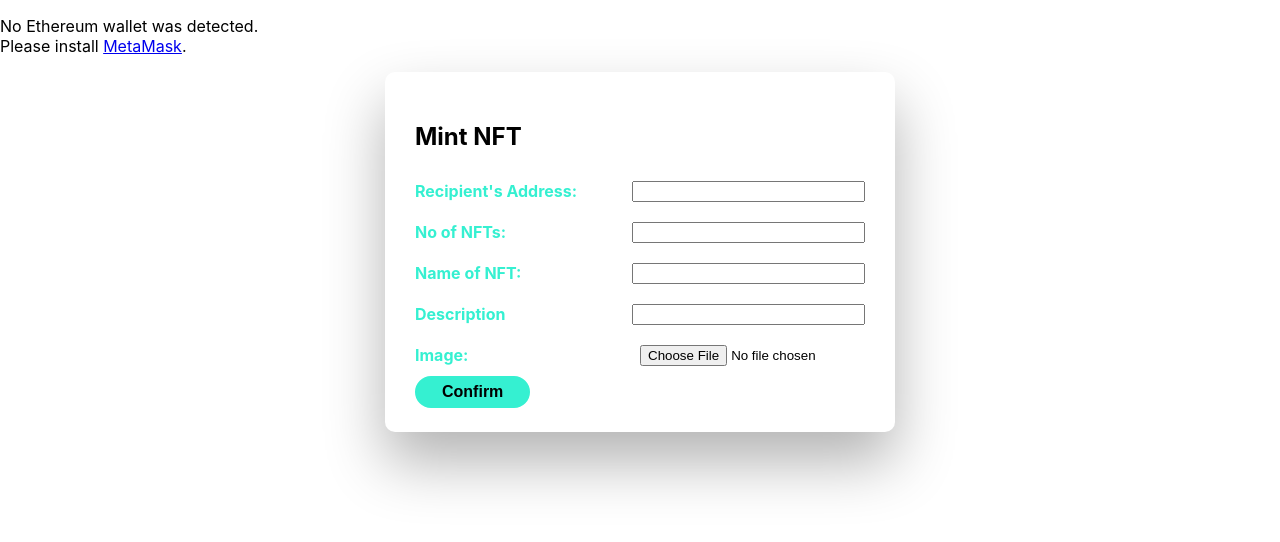
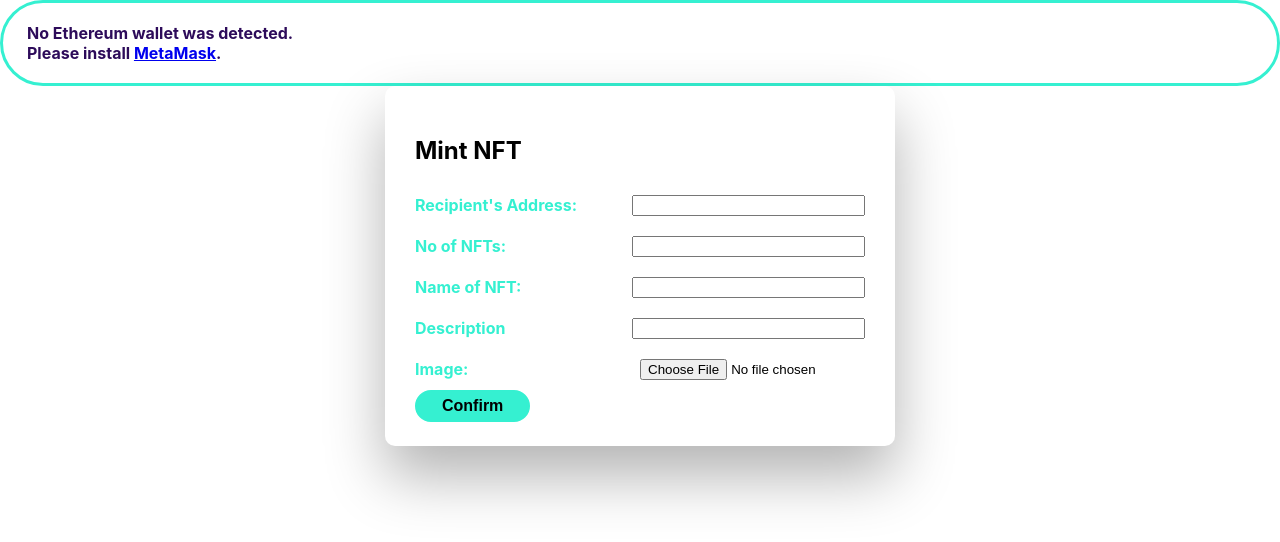
Before and after one commit to george-shammar/NFT-TASK, a React (Create React App) app: page / in a window 1280 px wide. Shown: the top 542 px of the page. Built offline with nearby package versions, Linux system fonts and the light colour scheme.

Commit message:
Style button

```diff
--- a/src/components/Nav.tsx
+++ b/src/components/Nav.tsx
@@ -1,7 +1,7 @@
 import { useEffect, useState } from "react";
 import { connectWallet, getCurrentWalletConnected } from "../utils/wallet";
 import { NoWallet } from "./NoWallet";
-import "../styles/Nav.css"
+import "../styles/Nav.css";
 
 declare const window: any;
 
--- a/src/components/NoWallet.tsx
+++ b/src/components/NoWallet.tsx
@@ -4,8 +4,8 @@ export const NoWallet = () => {
     return (
       <div>
         <div>
-          <div>
-            <p>
+          <div className="wallet">
+            <p className="text">
               No Ethereum wallet was detected. <br />
               Please install{" "}
               <a
```
